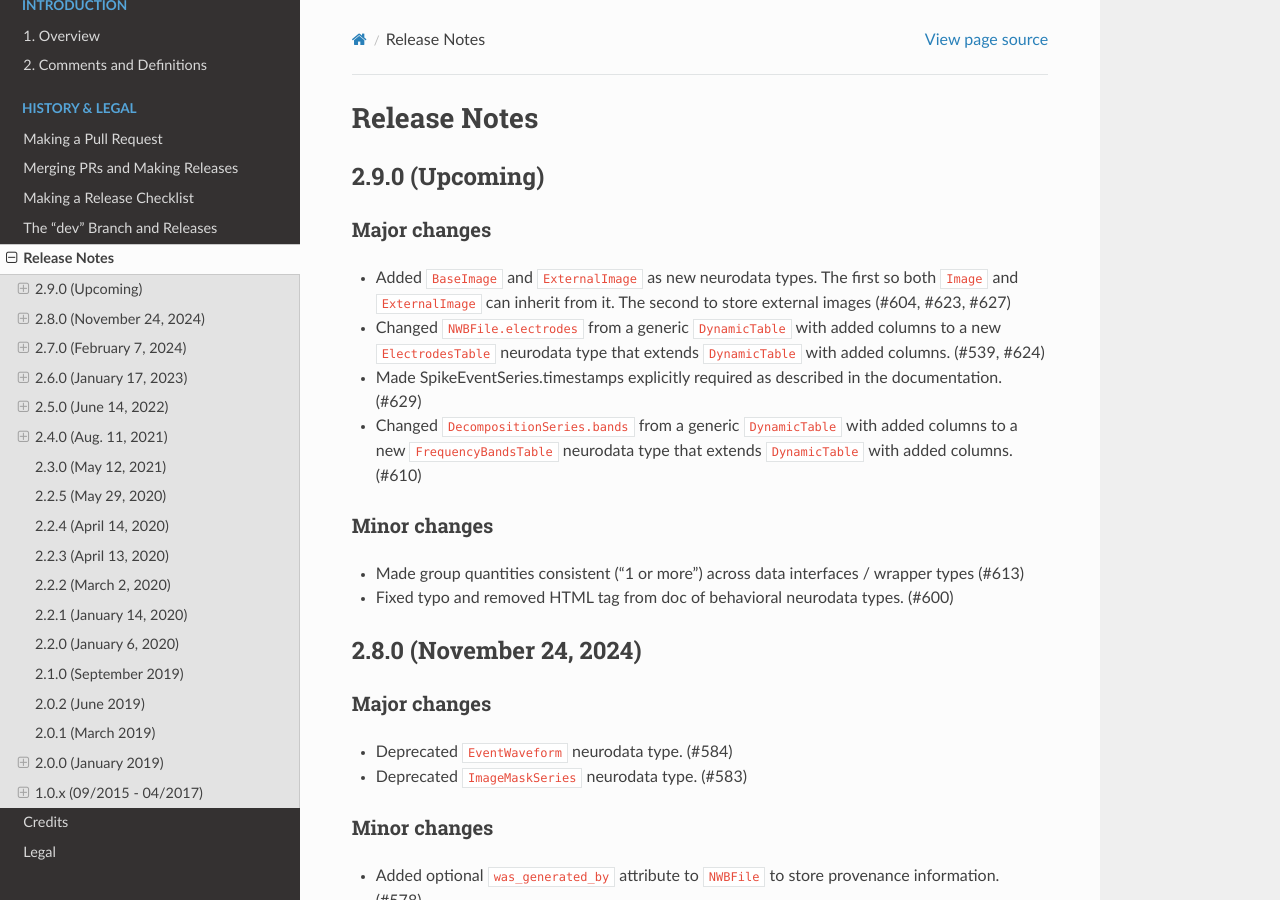
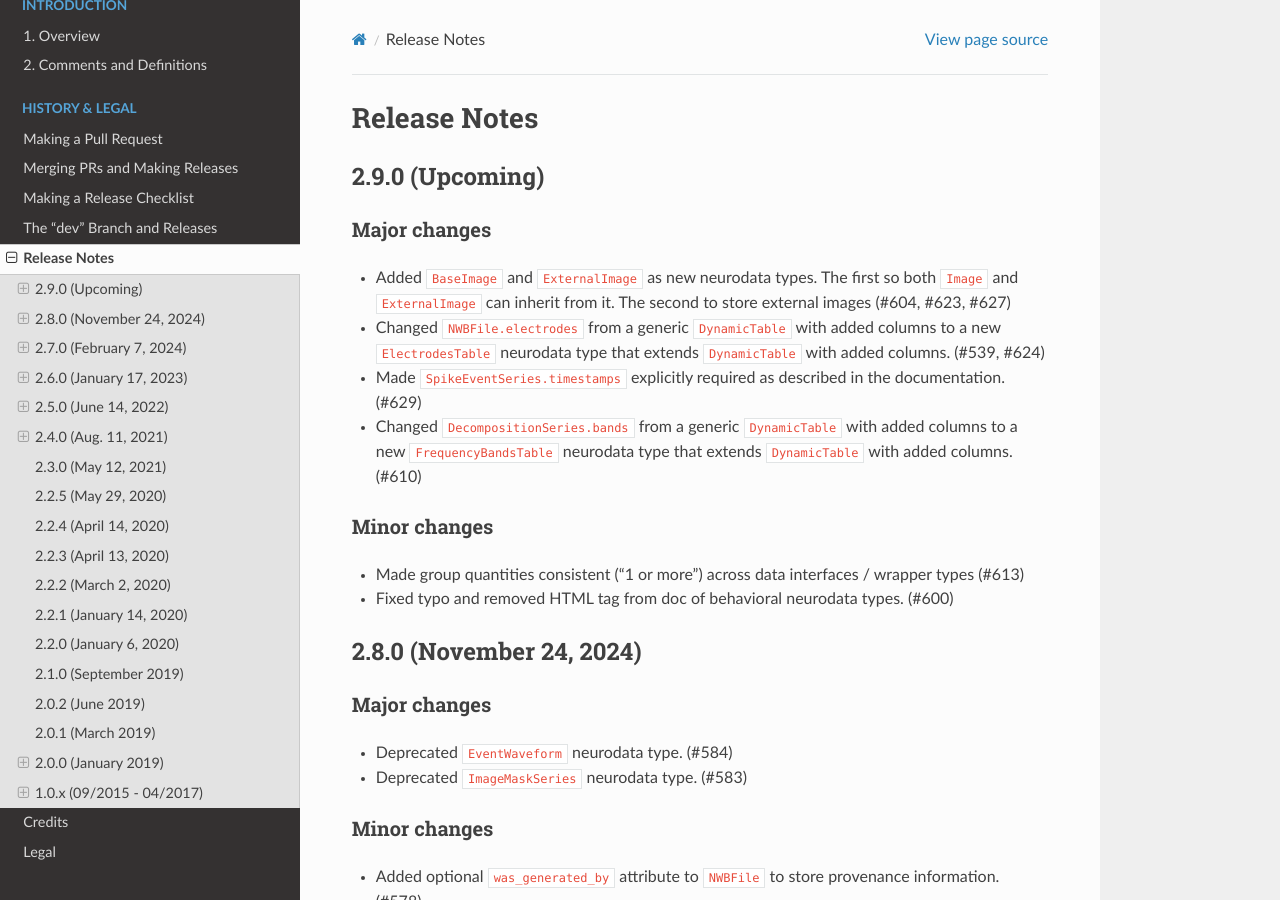
Before and after one commit to NeurodataWithoutBorders/nwb-schema, a Sphinx documentation site: the page built from docs/format/source/format_release_notes.rst, in a window 1280 px wide and 900 px high. Built offline with Sphinx 7.4.7 and the Read the Docs theme 3.1.0, drawn with Linux system fonts in a browser that asks for light colours.

```diff
--- a/docs/format/source/format_release_notes.rst
+++ b/docs/format/source/format_release_notes.rst
@@ -12,7 +12,7 @@ Major changes
   can inherit from it. The second to store external images (#604, #623, #627)
 - Changed ``NWBFile.electrodes`` from a generic ``DynamicTable`` with added columns to a new ``ElectrodesTable``
   neurodata type that extends ``DynamicTable`` with added columns. (#539, #624)
-- Made SpikeEventSeries.timestamps explicitly required as described in the documentation. (#629)
+- Made ``SpikeEventSeries.timestamps`` explicitly required as described in the documentation. (#629)
 - Changed ``DecompositionSeries.bands`` from a generic ``DynamicTable`` with added columns to a new ``FrequencyBandsTable`` neurodata type that extends ``DynamicTable`` with added columns. (#610)
 
 Minor changes
```
